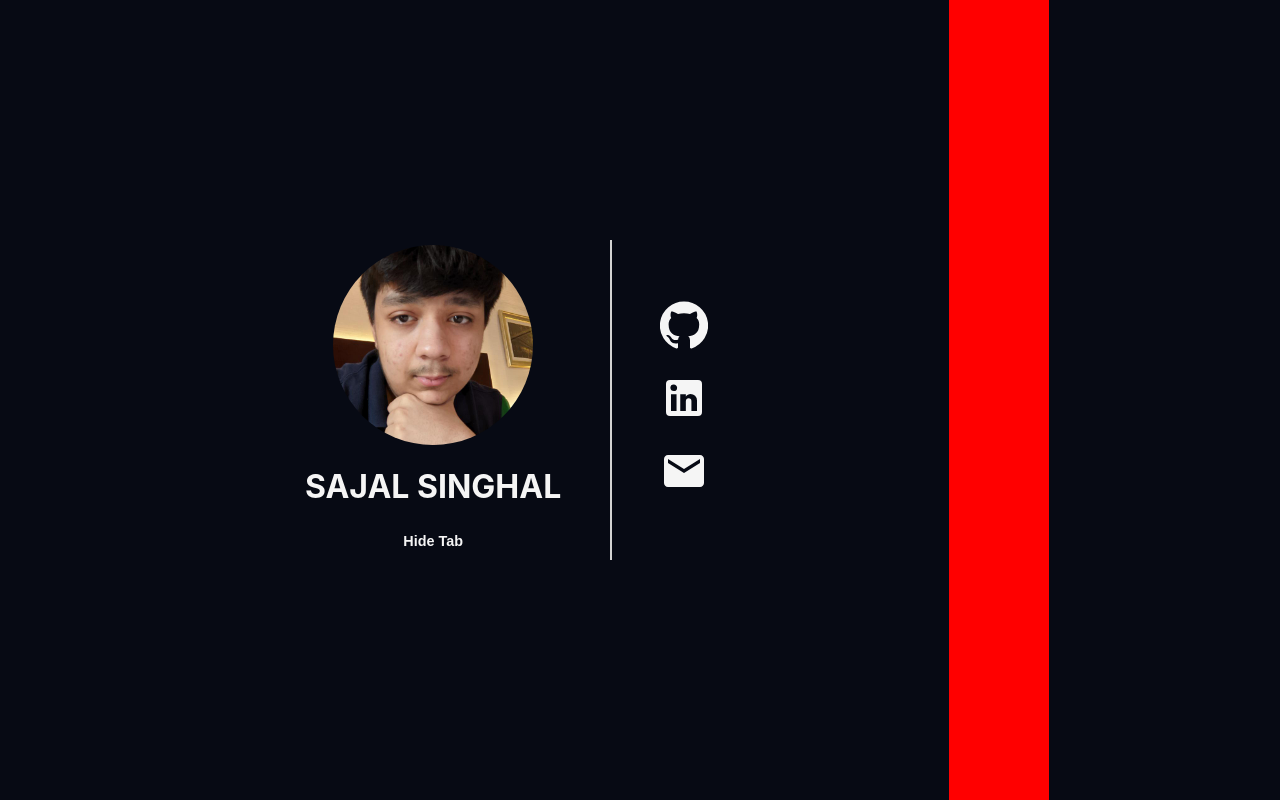
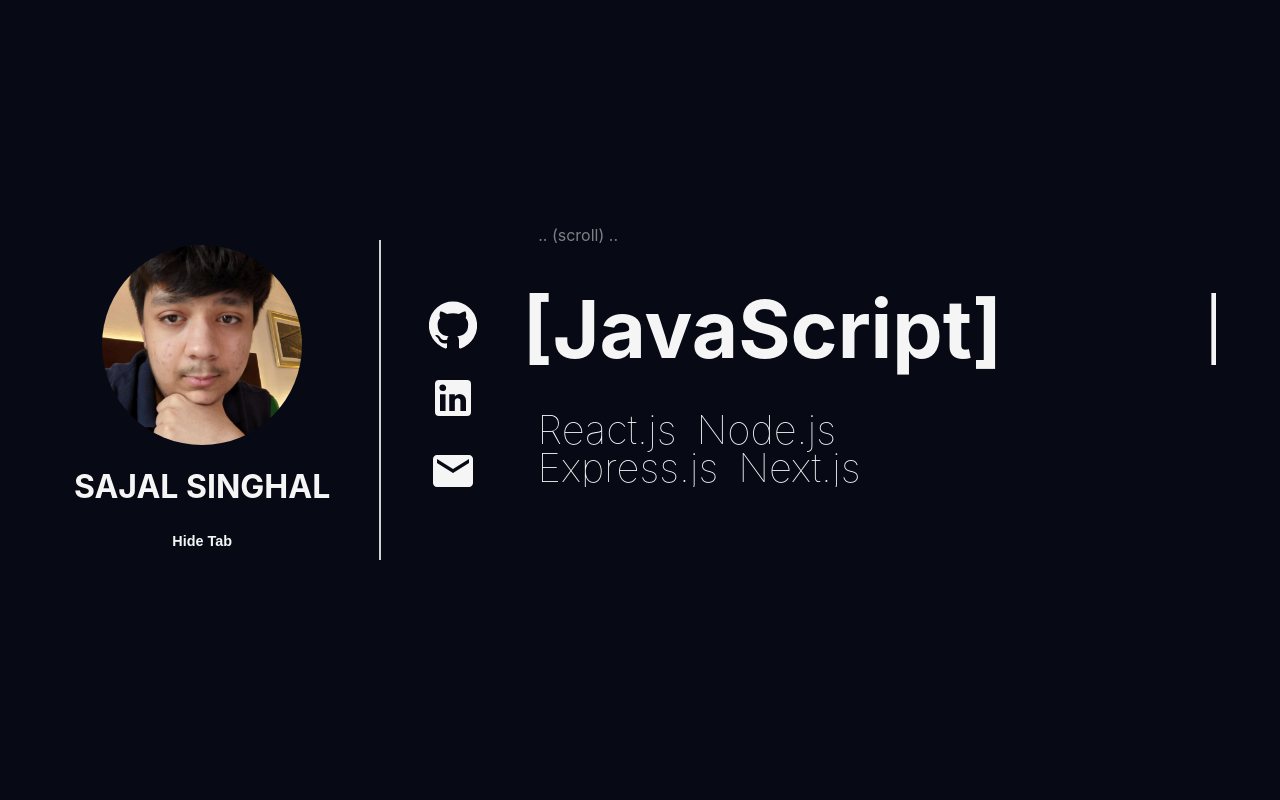
Before and after one commit to SSReal/Minimalist-Portfolio, a React (Create React App) app: page / in a window 1280 px wide. Both pictures are taken after a click on the button "Skills". Built offline with nearby package versions, Linux system fonts and the light colour scheme.

Commit message:
implemented Skills tab

```diff
--- a/src/App.js
+++ b/src/App.js
@@ -6,6 +6,7 @@ import LinkedInIcon from "@material-ui/icons/LinkedIn";
 import EmailIcon from '@material-ui/icons/Email';
 import { useState } from "react";
 import Projects from "./components/Projects";
+import Skills from "./components/Skills";
 
 function App() {
   const [tab, setTab] = useState(0);
@@ -111,11 +112,12 @@ const ProfilePic = styled.img`
   border-radius: 50%;
 `;
 
-const Skills = styled.div`
-  background-color: red;
-  width: 100px;
-  height: 100%;
-`;
+// const Skills = styled.div`
+//   background-color: red;
+//   width: 100px;
+//   height: 100%;
+// `;
+
 const Experience = styled.div`
   background-color: blue;
   width: 100px;
--- /dev/null
+++ b/src/components/Skill.js
@@ -0,0 +1,56 @@
+import {useState} from "react"
+import styled from "styled-components"
+
+export default function Skill(props) {
+    const [toggle, setToggle] = useState(true);
+    const pressToggle = () => {
+        if(toggle) {
+            setToggle(false);
+        }
+        else {
+            setToggle(true);
+        }
+    }
+    return (
+        <SkillSection>
+            <h1 onClick = {pressToggle}>{"[" + props.info.name + "]"}</h1>
+            {
+            (toggle) &&
+            <HiddenInfo>
+                {
+                    props.info.sub.map((subSkill, i) => <p key = {i}>{subSkill}</p>)
+                }
+            </HiddenInfo>
+            }
+            <br/>
+        </SkillSection>
+    )
+}
+
+const SkillSection = styled.div`
+    min-width: 175px;
+    margin: 10px;
+    margin-right: 15vw;
+    font-size: 2.5rem;
+    line-height: 0.7;
+    font-weight: 100;
+`;
+
+const HiddenInfo = styled.div`
+    margin-left: 10px;
+    display:flex;
+    flex-direction: row;
+    max-width: 350px;
+    overflow-y: auto;
+    flex-wrap: wrap;
+    >a {
+        text-decoration: none;
+        color: inherit;
+        font-weight: bolder;
+        font-size: 0.75rem;
+    }
+    >p {
+        margin: 5px;
+        margin-right: 15px;
+    }
+`;
--- /dev/null
+++ b/src/components/Skills.js
@@ -0,0 +1,41 @@
+import styled from "styled-components"
+import Skill from "./Skill"
+
+const skills = [
+    {
+        name: "JavaScript",
+        sub: ["React.js","Node.js","Express.js","Next.js"]
+    },
+    {
+        name: "C++",
+        sub: ["STL"]
+    },
+    {
+        name: "Python",
+        sub: ["Numpy","Pandas","Scipy","Tensorflow","Django"]
+    }
+];
+
+export default function Skills() {
+    return (
+        <SkillDisplay>
+            <p className = {"grey-subtext"}> .. (scroll) ..</p>
+            {
+                skills.map((skill,i)=> <Skill key = {i} info = {skill} />)
+            }
+        </SkillDisplay>
+    )
+}
+
+const SkillDisplay = styled.div`
+    position: relative;
+    display: flex;
+    flex: 1.5;
+    flex-direction: column;
+    overflow-x: auto;
+    max-height: 45vh;
+    max-width: 70vw;
+    flex-wrap: wrap;
+    margin-left: 2vw;
+    margin-right: 5vw;
+`;
```
